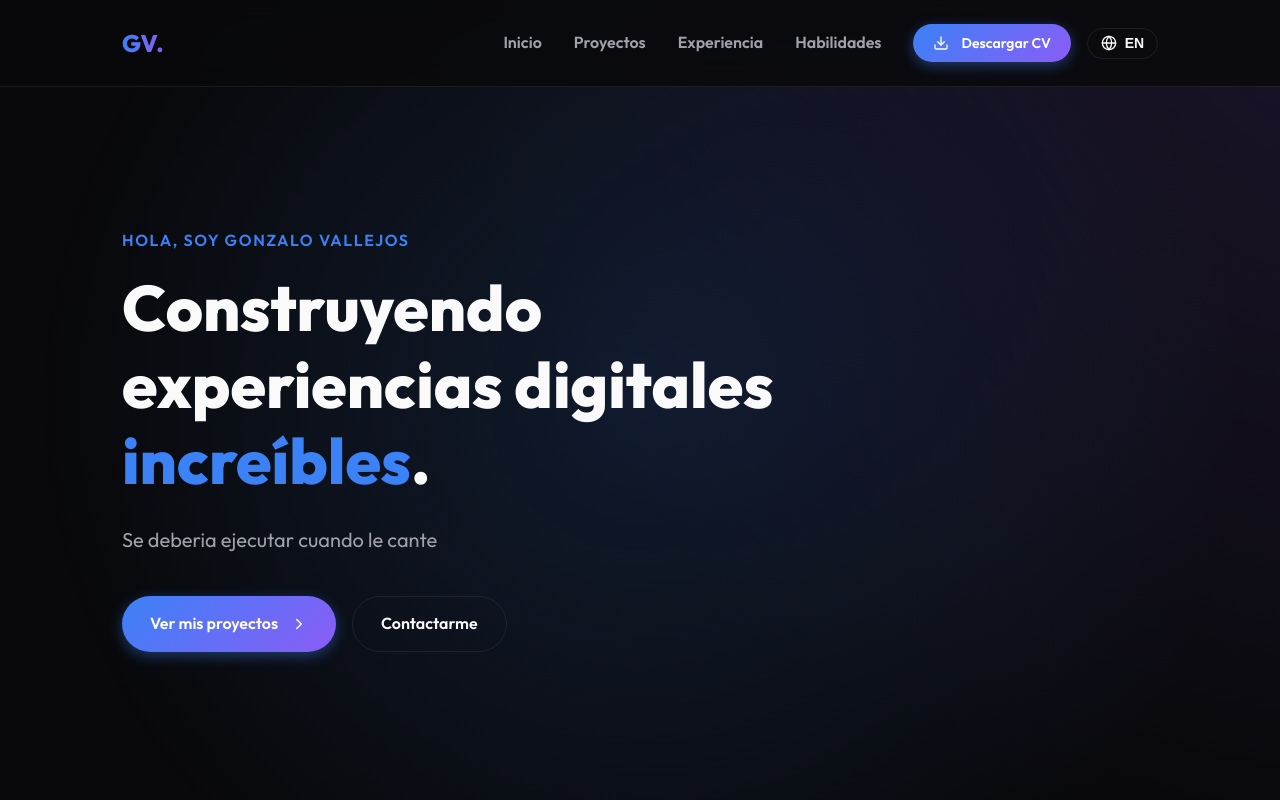
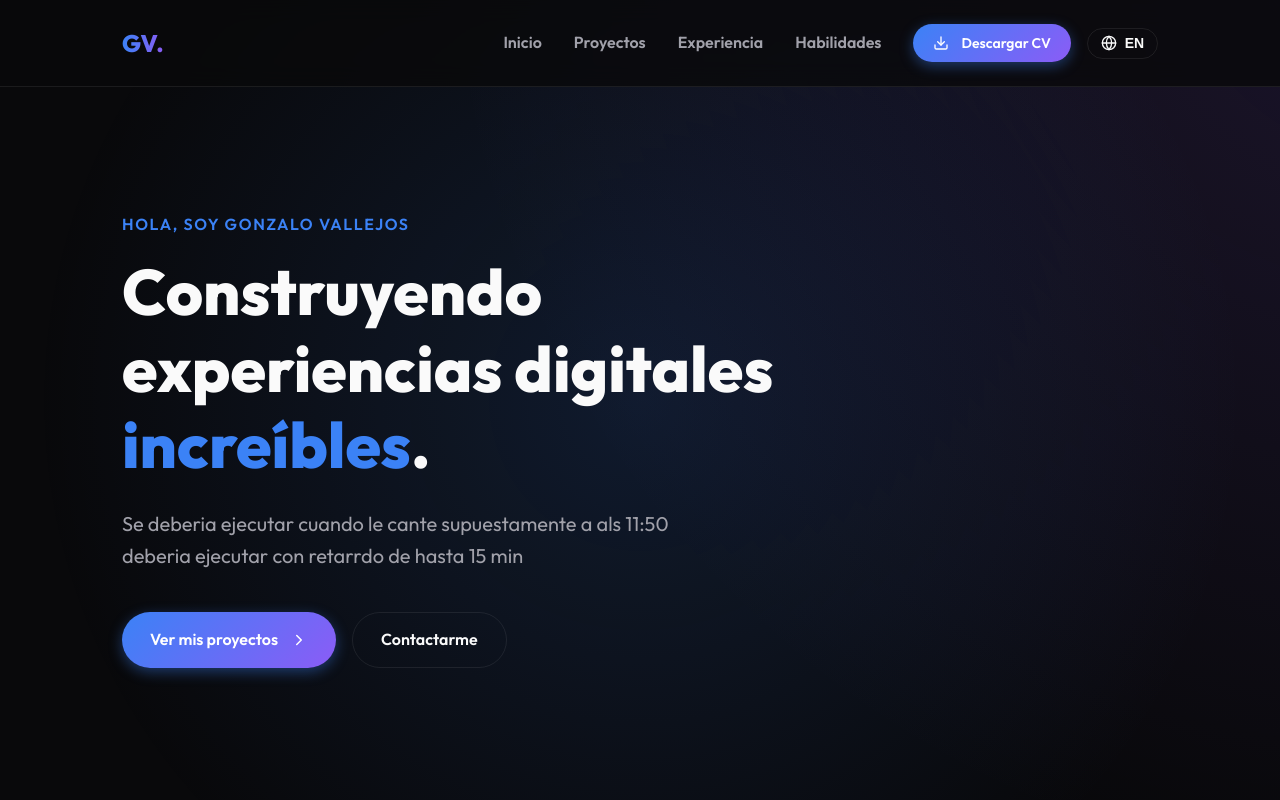
Before and after one commit to Gonza-Vallejos/mi-portfolio, a React (Vite) app: page / in a window 1280 px wide. Shown: the top 800 px of the page. Built offline with nearby package versions, Linux system fonts and the light colour scheme.

Commit message:
cambios a las 11:44

```diff
--- a/src/App.jsx
+++ b/src/App.jsx
@@ -48,7 +48,7 @@ function App() {
         greeting: "Hola, soy Gonzalo Vallejos",
         title1: "Construyendo experiencias digitales",
         title2: "increíbles",
-        desc: "Se deberia ejecutar cuando le cante ",
+        desc: "Se deberia ejecutar cuando le cante supuestamente a als 11:50 deberia ejecutar con retarrdo de hasta 15 min",
         btnProjects: "Ver mis proyectos",
         btnContact: "Contactarme",
       },
```
